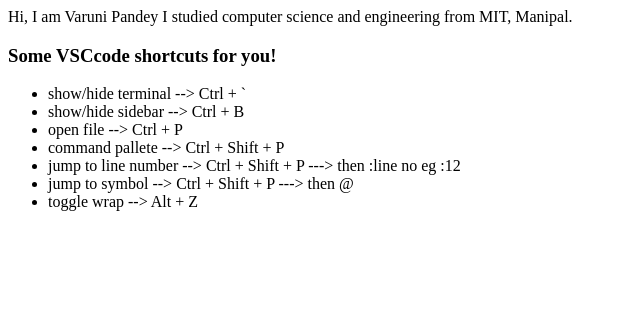
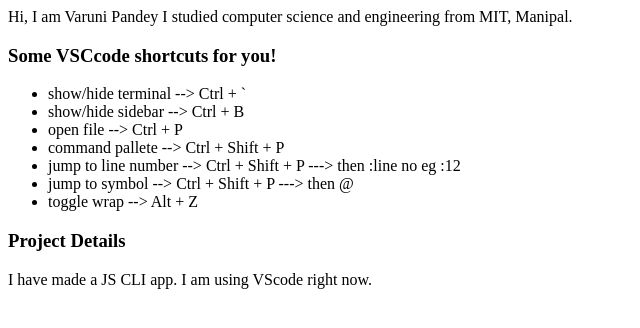
Before and after one commit to varunipandey/demo-student-page, a plain HTML site: page index.html in a window 1280 px wide. Shown: the whole page, without its empty margins (0-640 px from the left). Drawn offline with Linux system fonts and the light colour scheme.

Commit message:
Update index.html

```diff
--- a/index.html
+++ b/index.html
@@ -22,5 +22,8 @@
         <li>jump to symbol --> Ctrl + Shift + P ---> then @</li
         ><li>toggle wrap --> Alt + Z</li>
     </ul>
+
+    <h3>Project Details</h3>
+    I have made a JS CLI app. I am using VScode right now.
 </body>
 </html>
```
